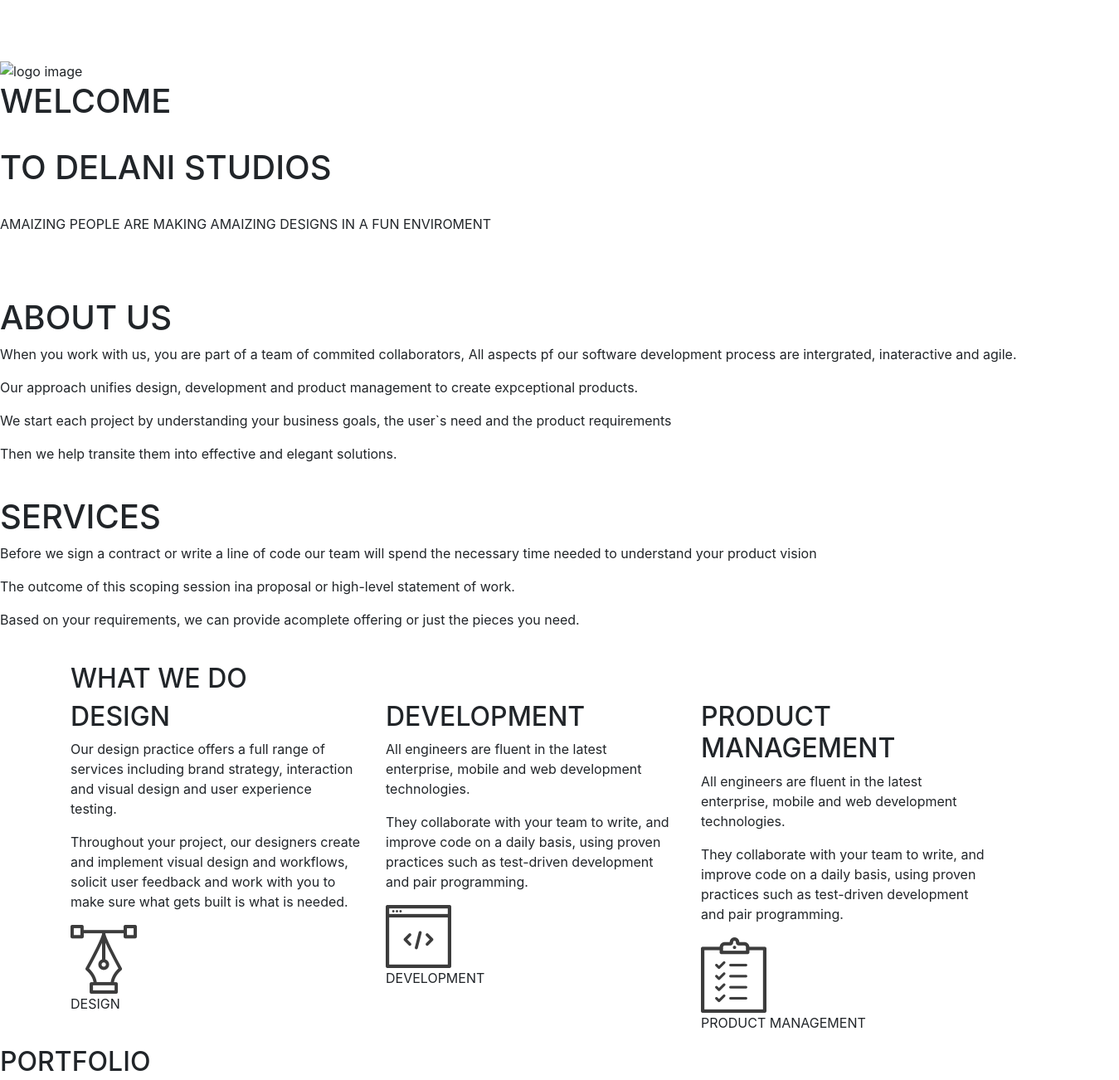
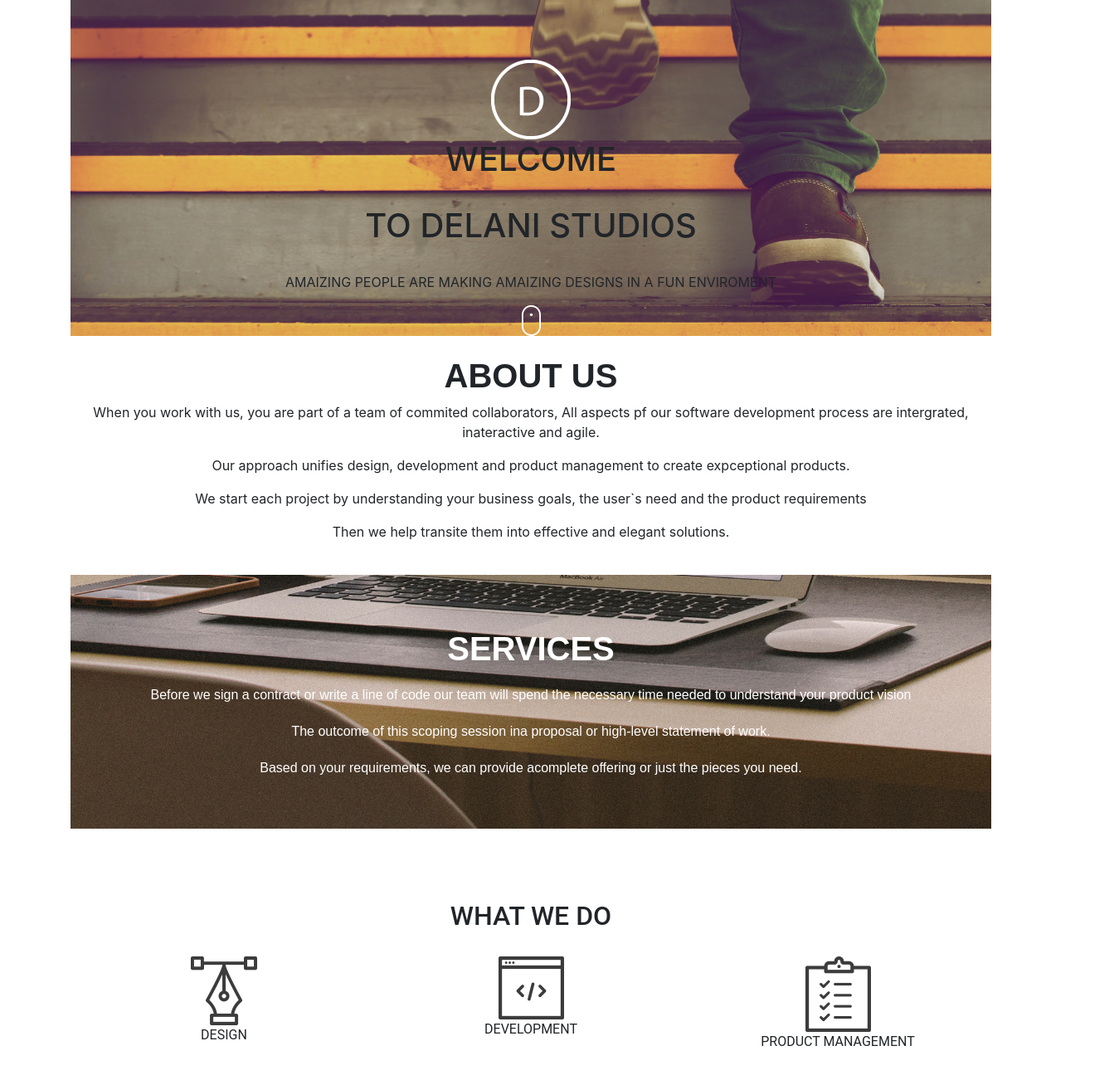
Before and after one commit to farzana583/Delani-Studio, a plain HTML site: page index.html in a window 1280 px wide. Shown: the top 1302 px of the page at 83% size, 1349 px wide, since content can reach past the window. Drawn offline with nearby package versions, Linux system fonts and the light colour scheme.

Commit message:
style intro

```diff
--- a/CSS/style.css
+++ b/CSS/style.css
@@ -2,44 +2,49 @@
     overflow: hidden;
 }
 .intro{
-    background-image:url(c_image.jpg);
+    background-image:url("/assets/backgrounds/h_img.jpg");
     background-size: cover;
-    padding:200px;
-    padding-left: 20px;
+    background-position: center;
+    /* padding:200px;
+    padding-left: 20px; */
 }
-.logo{
+/* .logo{
     display: block;
-    margin-left: 640px;
+    margin-left: 500px;
     margin-right: auto;
     width: 50px
-}
-#welcome{
+} */
+/* #welcome{
     text-align: center;
     color: white;
     margin-left:200px;
     font-size:28px ;
     font-weight: bold;
-}
-#dilani{
+} */
+/* #dilani{
     text-align: center;
     color: white;
     margin-left:200px;
     font-size: 25px;
     font-weight: bold;
-}
-.intro  p{
+} */
+/* .intro  p{
     text-align: center;
     color: white;
     margin-left:200px;
     font-size: xx-small;
     font-weight: bold;
-}
-.click{
+} */
+/* .click{
     display: block;
-    margin-left: 650px;
+    margin-left: 500px;
     margin-right: auto;
     position: absolute;
     bottom:-20px;
+} */
+
+.intro{
+    text-align: center;
 }
 .about{
     text-align: center;
@@ -51,7 +56,7 @@
     font-family: Arial, Helvetica, sans-serif;
 }
 .center{
-    background-image: url(../assets/backgrounds/s_image.jpg);
+    background-image: url("/assets/backgrounds/s_image.jpg");
     background-repeat: no-repeat;
     background-size: cover;
     padding:45px;
--- a/index.html
+++ b/index.html
@@ -1,34 +1,40 @@
 <!doctype html>
 <html lang="en">
+
 <head>
-    <title>IP3</title>
+    <title>Delani Studio</title>
     <!-- Required meta tags -->
     <meta charset="utf-8">
     <meta name="viewport" content="width=device-width, initial-scale=1, shrink-to-fit=no">
     <!-- Bootstrap CSS -->
-    <link rel="stylesheet" href="https://stackpath.bootstrapcdn.com/bootstrap/4.3.1/css/bootstrap.min.css" integrity="sha384-ggOyR0iXCbMQv3Xipma34MD+dH/1fQ784/j6cY/iJTQUOhcWr7x9JvoRxT2MZw1T" crossorigin="anonymous">
-    <link rel="stylesheet" href="./css/styles.css">
+    <link rel="stylesheet" href="https://stackpath.bootstrapcdn.com/bootstrap/4.3.1/css/bootstrap.min.css"
+        integrity="sha384-ggOyR0iXCbMQv3Xipma34MD+dH/1fQ784/j6cY/iJTQUOhcWr7x9JvoRxT2MZw1T" crossorigin="anonymous">
+    <link rel="stylesheet" href="CSS/style.css">
 </head>
+
 <body>
     <!-- header for landing page  -->
+    <div class="container">
         <div class="intro">
             <br><br><br>
-              <img class="logo" src="./s-img.pgn" alt="logo image">
+            <img class="logo" src="assets/logo/logo.png" alt="logo image">
             <br>
             <h1 id="welcome">WELCOME</h1>
             <br>
             <h1 id="dilani">TO DELANI STUDIOS</h1>
             <br>
             <p> AMAIZING PEOPLE ARE MAKING AMAIZING DESIGNS IN A FUN ENVIROMENT</p>
-              <img class="click" src="./assets/mouse_click.png" alt="mouse click">
+            <img class="click" src="assets/mouse_click.png" alt="mouse click">
         </div>
         <br>
         <!-- about us section -->
         <div class="about">
             <h1>ABOUT US</h1>
-              <p>When you work with us, you are part of a team of commited collaborators, All aspects pf our software development process are intergrated, inateractive and agile.</p>
+            <p>When you work with us, you are part of a team of commited collaborators, All aspects pf our software
+                development process are intergrated, inateractive and agile.</p>
             <p>Our approach unifies design, development and product management to create expceptional products.</p>
-              <p>We start each project by understanding your business goals, the user`s need and the product requirements</p>
+            <p>We start each project by understanding your business goals, the user`s need and the product requirements
+            </p>
             <p>Then we help transite them into effective and elegant solutions.</p>
         </div>
         <br>
@@ -48,33 +54,39 @@
                 <div class="col-md-4">
                     <div id="design">
                         <h2 class="title">DESIGN</h2>
-                      <p>Our design practice offers a full range of services including brand strategy, interaction and visual design and user experience testing.</p>
-                        <p>Throughout your project, our designers create and implement visual design and workflows, solicit user feedback and work with you to make sure what gets built is what is needed.</p>
+                        <p>Our design practice offers a full range of services including brand strategy, interaction and
+                            visual design and user experience testing.</p>
+                        <p>Throughout your project, our designers create and implement visual design and workflows,
+                            solicit user feedback and work with you to make sure what gets built is what is needed.</p>
                     </div>
                     <div id="design-image">
-                      <img src="./assets/services_icons/design_icon.png" alt="design">
+                        <img src="assets/services_icons/design_icon.png" alt="design">
                         <p>DESIGN</p>
                     </div>
                 </div>
                 <div class="col-md-4">
                     <div id="development">
                         <h2 class="title">DEVELOPMENT</h2>
-                      <p>All engineers are fluent in the latest enterprise, mobile and web development technologies.</p>
-                         <p>They collaborate with your team to write, and improve code on a daily basis, using proven practices such as test-driven development and pair programming.</p>
+                        <p>All engineers are fluent in the latest enterprise, mobile and web development technologies.
+                        </p>
+                        <p>They collaborate with your team to write, and improve code on a daily basis, using proven
+                            practices such as test-driven development and pair programming.</p>
                     </div>
                     <div id="development-image">
-                      <img src="./assets/services_icons/dev_icon.png" alt="development">
+                        <img src="assets/services_icons/dev_icon.png" alt="development">
                         <P>DEVELOPMENT</P>
                     </div>
                 </div>
                 <div class="col-md-4">
                     <div id="product">
                         <h2 class="title">PRODUCT MANAGEMENT</h2>
-                      <p>All engineers are fluent in the latest enterprise, mobile and web development technologies.</p>
-                      <p>They collaborate with your team to write, and improve code on a daily basis, using proven practices such as test-driven development and pair programming.</p>
+                        <p>All engineers are fluent in the latest enterprise, mobile and web development technologies.
+                        </p>
+                        <p>They collaborate with your team to write, and improve code on a daily basis, using proven
+                            practices such as test-driven development and pair programming.</p>
                     </div>
                     <div id="product-image">
-                      <img src="./assets/services_icons/product_icon.png" alt="products">
+                        <img src="assets/services_icons/product_icon.png" alt="products">
                         <P>PRODUCT MANAGEMENT</P>
                     </div>
                 </div>
@@ -85,8 +97,8 @@
             <h2>PORTFOLIO</h2>
             <div class="row" id="portfolio">
                 <div class="col-md-3" id="work1">
-            <img src="./assets/portfolio/work1.jpg" alt="work1" >
-            <p id="overlay"class="text">BLACK STUDIO</p>
+                    <img src="./assets/portfolio/work1.jpg" alt="work1">
+                    <p id="overlay" class="text">BLACK STUDIO</p>
                 </div>
                 <div class="col-md-3" id="work2">
                     <img src="./assets/portfolio/work3.jpg" alt="work2" id="work2">
@@ -94,7 +106,7 @@
                 </div>
                 <div class="col-md-3" id="work3">
                     <img src="./assets/portfolio/work2.jpg" alt="work3">
-            <p id="overlay3"class="text">PYRAMIDS</p>
+                    <p id="overlay3" class="text">PYRAMIDS</p>
                 </div>
                 <div class="col-md-3" id="work4">
                     <img src="./assets/portfolio/work4.jpg" alt="work4">
@@ -108,7 +120,7 @@
                 </div>
                 <div class="col-md-3" id="work6">
                     <img src="./assets/portfolio/work6.jpg" alt="work6">
-              <p id="overlay6"class="text">CALCULATOR</p>
+                    <p id="overlay6" class="text">CALCULATOR</p>
                 </div>
                 <div class="col-md-3" id="work7">
                     <img src="./assets/portfolio/work7.jpg" alt="work7">
@@ -126,14 +138,17 @@
         <h2>CONTACT US</h2>
         <form id="formValidity">
             <div class="form-group form-inline">
-            <input type="text" class="form-control" placeholder = "Name...." name="MERGE1" id="MERGE1" size="25" value="">
-            <input type="email" class="form-control"  placeholder = "Email...." name="MERGE0" id="MERGE0" size="25" value="">
+                <input type="text" class="form-control" placeholder="Name...." name="MERGE1" id="MERGE1" size="25"
+                    value="">
+                <input type="email" class="form-control" placeholder="Email...." name="MERGE0" id="MERGE0" size="25"
+                    value="">
             </div>
             <div class="form-group">
-            <textarea class="form-control" rows="8" id="comment" placeholder = "Your message here...." value="" name="MMERGE3" class="" id="mce-MMERGE3"></textarea>
+                <textarea class="form-control" rows="8" id="comment" placeholder="Your message here...." value=""
+                    name="MMERGE3" class="" id="mce-MMERGE3"></textarea>
             </div>
             <button type="submit" class="btn btn-primary col-md-1" style="padding: 5px;">Submit</button>
-          <button type="reset" class="btn btn-primary col-md-1" style="padding: 4px" >Reset</button>
+            <button type="reset" class="btn btn-primary col-md-1" style="padding: 4px">Reset</button>
         </form>
     </div>
     <!-- footer section -->
@@ -156,8 +171,16 @@
     <script src="./js/script.js"></script>
     <!-- Optional JavaScript -->
     <!-- jQuery first, then Popper.js, then Bootstrap JS -->
-    <script src="https://code.jquery.com/jquery-3.5.1.slim.min.js" integrity="sha384-q8i/X+965DzO0rT7abK41JStQIAqVgRVzpbzo5smXKp4YfRvH+8abtTE1Pi6jizo" crossorigin="anonymous"></script>
-    <script src="https://cdnjs.cloudflare.com/ajax/libs/popper.js/1.14.7/umd/popper.min.js" integrity="sha384-UO2eT0CpHqdSJQ6hJty5KVphtPhzWj9WO1clHTMGa3JDZwrnQq4sF86dIHNDz0W1" crossorigin="anonymous"></script>
-    <script src="https://stackpath.bootstrapcdn.com/bootstrap/4.3.1/js/bootstrap.min.js" integrity="sha384-JjSmVgyd0p3pXB1rRibZUAYoIIy6OrQ6VrjIEaFf/nJGzIxFDsf4x0xIM+B07jRM" crossorigin="anonymous"></script>
+    <script src="https://code.jquery.com/jquery-3.5.1.slim.min.js"
+        integrity="sha384-q8i/X+965DzO0rT7abK41JStQIAqVgRVzpbzo5smXKp4YfRvH+8abtTE1Pi6jizo"
+        crossorigin="anonymous"></script>
+    <script src="https://cdnjs.cloudflare.com/ajax/libs/popper.js/1.14.7/umd/popper.min.js"
+        integrity="sha384-UO2eT0CpHqdSJQ6hJty5KVphtPhzWj9WO1clHTMGa3JDZwrnQq4sF86dIHNDz0W1"
+        crossorigin="anonymous"></script>
+    </div>
+    <script src="https://stackpath.bootstrapcdn.com/bootstrap/4.3.1/js/bootstrap.min.js"
+        integrity="sha384-JjSmVgyd0p3pXB1rRibZUAYoIIy6OrQ6VrjIEaFf/nJGzIxFDsf4x0xIM+B07jRM"
+        crossorigin="anonymous"></script>
 </body>
+
 </html>
```
Also changed, not shown: IP3-master/ Delani Studio.jpg (deleted), 4 other files. Lines whose indentation alone changed are shown as unchanged.
